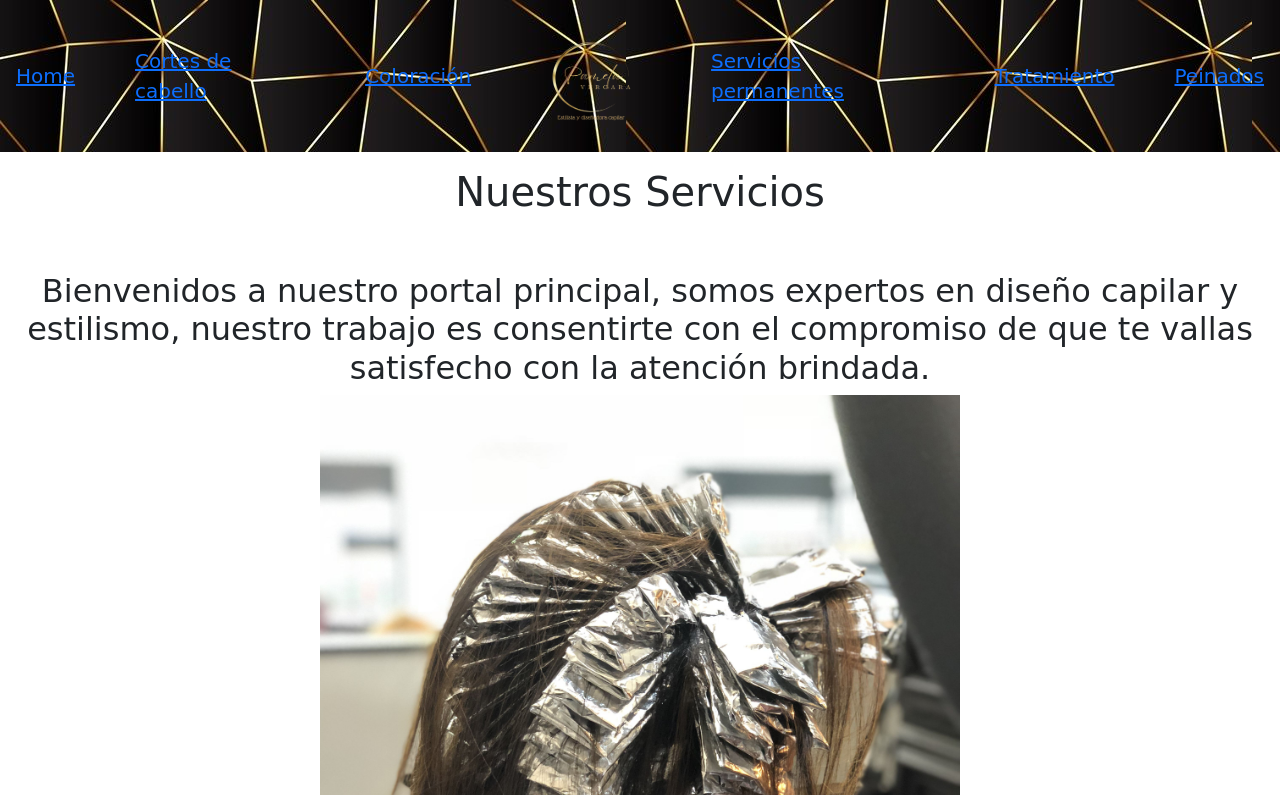
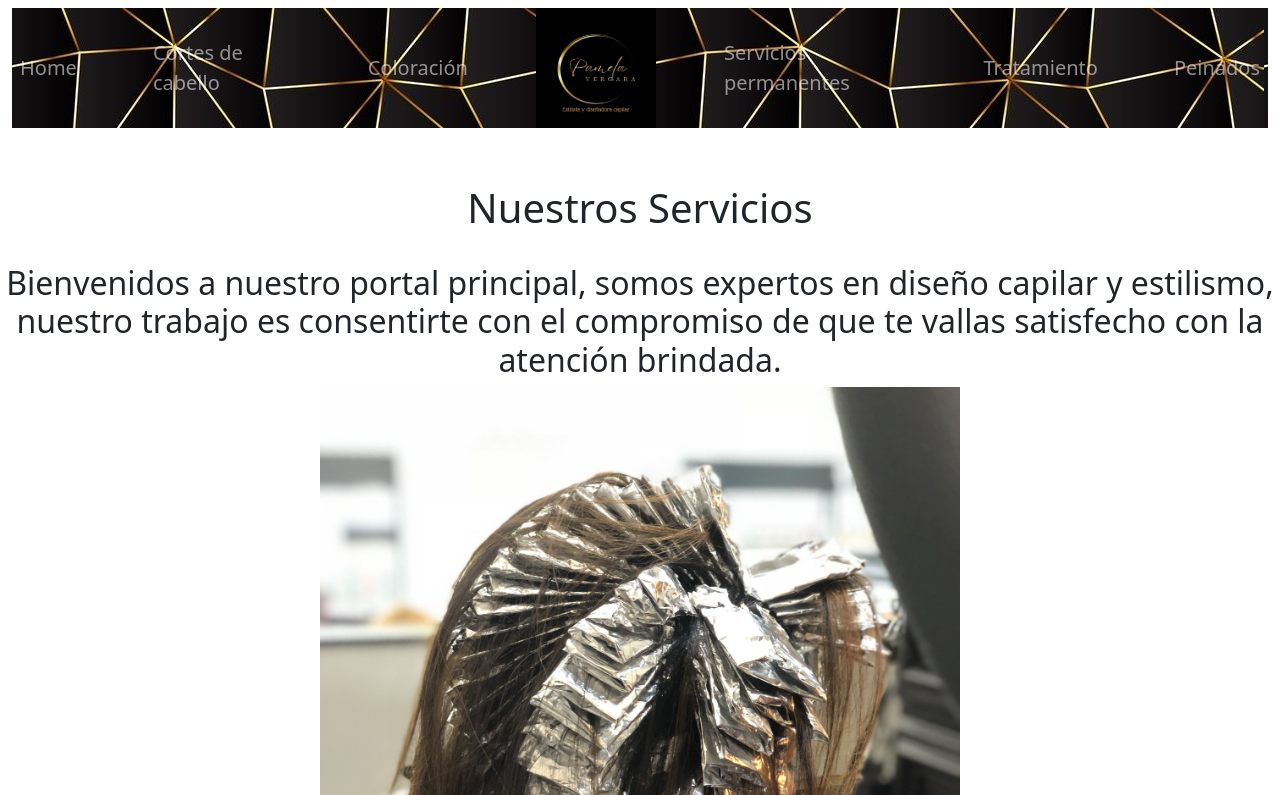
Before and after one commit to Silviavn/ProyectoNadrizka, a plain HTML site: page index.html in a window 1280 px wide. Shown: the top 795 px of the page. Drawn offline with nearby package versions, Linux system fonts and the light colour scheme.

Commit message:
boostrap nav

```diff
--- a/css/main.css
+++ b/css/main.css
@@ -18,8 +18,6 @@ html {
     align-items: center;
     gap: 60px;
     font-size: 20px;
-
-
 }
 
 .logo img {
--- /dev/null
+++ b/css/style.css
@@ -0,0 +1,11 @@
+/*Barra de navegación*/
+.barra {
+    background-image: url(../imgcolor/fondo6.png.jpg);
+    list-style-type: none;
+    display: flex;
+    justify-content: center;
+    align-items: center;
+    gap: 60px;
+    font-size: 20px;
+    width: 100%
+}
--- a/index.html
+++ b/index.html
@@ -6,29 +6,31 @@
   <meta name="viewport" content="width=device-width, initial-scale=1.0">
   <title>Stylist Nadrizka</title>
   <link href="https://cdn.jsdelivr.net/npm/bootstrap@5.2.3/dist/css/bootstrap.min.css" rel="stylesheet" integrity="sha384-rbsA2VBKQhggwzxH7pPCaAqO46MgnOM80zW1RWuH61DGLwZJEdK2Kadq2F9CUG65" crossorigin="anonymous">
-    <link rel="stylesheet" href="./css/main.css">
+  <link rel="stylesheet" href="./css/style.css">
   <script nomodule src="https://unpkg.com/ionicons@5.5.2/dist/ionicons/ionicons.js"></script>
 </head>
 <body>
-    <header>
-        <ul class="barra">
-            <li><a href="index.html">Home</a></li>
-            <li><a href="./html/cortes.html">Cortes de cabello</a></li>
-            <li><a href="./html/coloracion.html">Coloración</a></li>
-            <li class="logo"><img src="./logo/logodor.jpg"></li>
-            <li><a href="./html/permanente.html">Servicios permanentes</a></li>
-            <li><a href="./html/lavado.html">Tratamiento</a></li>
-            <li><a href="./html/peinados.html">Peinados</a></li>
+  <header class="navbar navbar-expand-sm navbar-dark bd-navbar mb-5">
+    <div class="container-fluid position-relative">
+      <button class="navbar-toggler" type="button" data-bs-toggle="collapse" data-bs-target="#navbarSupportedContent" aria-controls="navbarSupportedContent" aria-expanded="false" aria-label="Toggle navigation">
+        <span class="navbar-toggler-icon"></span>
+      </button>
+      <ul class="navbar-nav barra">
+        <li class="nav-item"><a class="nav-link" href="index.html">Home</a></li>
+        <li class="nav-item"><a class="nav-link" href="./html/cortes.html">Cortes de cabello</a></li>
+        <li class="nav-item"><a class="nav-link" href="./html/coloracion.html">Coloración</a></li>
+        <li class="nav-item"><img src="./logo/logo.png" width="120" height="120"/></li>
+        <li class="nav-item"><a class="nav-link" href="./html/permanente.html">Servicios permanentes</a></li>
+        <li class="nav-item"><a class="nav-link" href="./html/lavado.html">Tratamiento</a></li>
+        <li class="nav-item"><a class="nav-link" href="./html/peinados.html">Peinados</a></li>
       </ul>
+    </div>
   </header>
-
   <main>
     <h1 class="h1 tracking-in-expand text-center"> Nuestros Servicios</h1>
     <br>
-<br>
     <div class="text-center">
       <h2 class="frase1 puff-in-ver">Bienvenidos a nuestro portal principal, somos expertos en diseño capilar y estilismo, nuestro trabajo es consentirte con el compromiso de que te vallas satisfecho con la atención brindada.</h2>
-
     </div>
 
     <div id="carouselExampleCaptions" class="carousel slide">
@@ -41,7 +43,6 @@
         <div class="carousel-item active">
           <img src="./imgcarrindex/mmetal.jpg" class="d-block w-50" style="max-width:850px; margin: auto;" alt="...">
           <div class="carousel-caption d-none d-md-block">
-
           </div>
         </div>
         <div class="carousel-item">
@@ -66,11 +67,9 @@
         <span class="visually-hidden">Next</span>
       </button>
     </div>
-  <br>
-  <br>
-  <br>
-  <br>
 
+    <div class="row mt-5">
+      <div class="col-sm-4">
         <div class="card mb-3" style="max-width: 540px;">
           <div class="row g-0">
             <div class="col-md-4">
@@ -84,7 +83,8 @@
             </div>
           </div>
         </div>
-
+      </div>
+      <div class="col-sm-4">
         <div class="card mb-3" style="max-width: 540px;">
           <div class="row g-0">
             <div class="col-md-4">
@@ -98,7 +98,8 @@
             </div>
           </div>
         </div>
-
+      </div>
+      <div class="col-sm-4">
         <div class="card mb-3" style="max-width: 540px;">
           <div class="row g-0">
             <div class="col-md-4">
@@ -112,6 +113,11 @@
             </div>
           </div>
         </div>
+      </div>
+    </div>
+
+
+
 
     <footer>
       <ul class="footer-icons">
@@ -128,7 +134,6 @@
         <li><a href="">Peinados</a></li>
       </ul>
     </footer>
-
   </main>
   <script src="https://cdn.jsdelivr.net/npm/bootstrap@5.2.3/dist/js/bootstrap.bundle.min.js" integrity="sha384-kenU1KFdBIe4zVF0s0G1M5b4hcpxyD9F7jL+jjXkk+Q2h455rYXK/7HAuoJl+0I4" crossorigin="anonymous"></script>
 </body>
```
Also changed, not shown: html/cortes.html (+1 -1 lines). Lines whose indentation alone changed are shown as unchanged.
